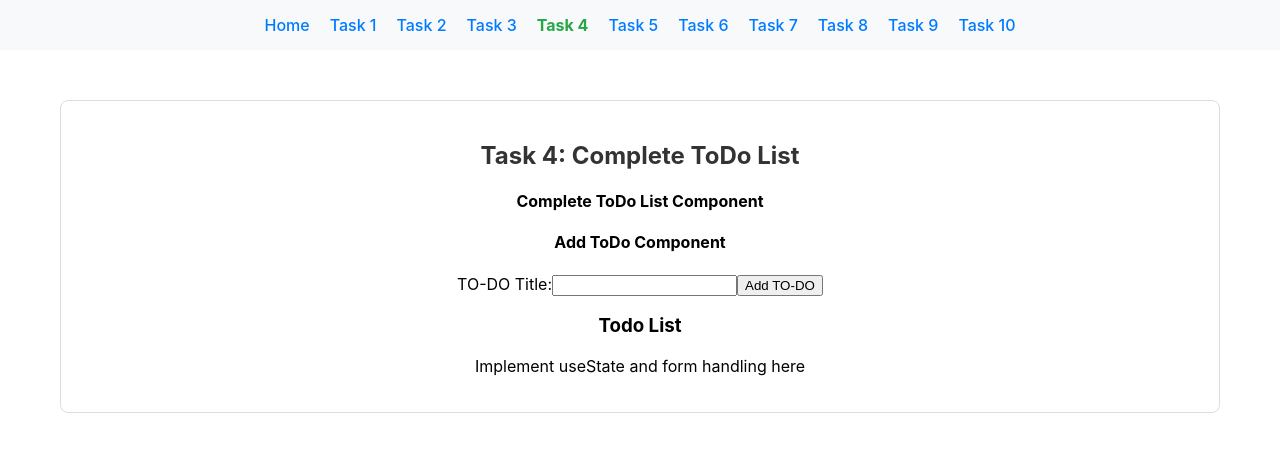
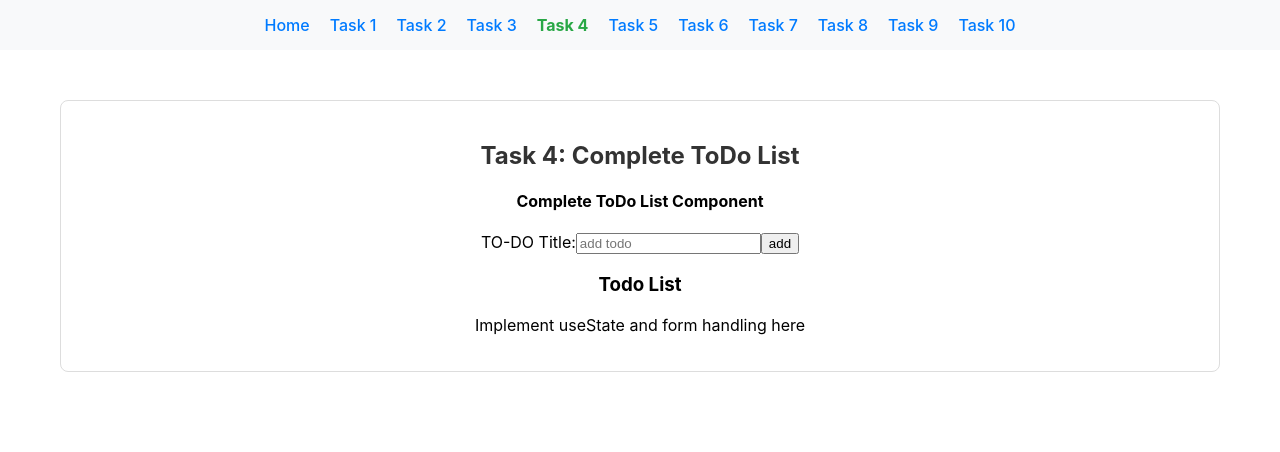
Before and after one commit to alr0412/node.js-pre-training-assignment-solution, a React (Create React App) app in the folder React-CSS/react-todo-app/: page /task-04 in a window 1280 px wide. Shown: the top 452 px of the page. Built offline with nearby package versions, Linux system fonts and the light colour scheme.

Commit message:
resolve failed tests in React-CSS

```diff
--- a/React-CSS/react-todo-app/src/solutions/task-02/ToDoItem.tsx
+++ b/React-CSS/react-todo-app/src/solutions/task-02/ToDoItem.tsx
@@ -57,7 +57,10 @@ export const ToDoItem: React.FC<TodoItemProps> = ({ todo }) => {
       {/* TODO: Replace this with your implementation */}
       {/*<h4>ToDo Item Component</h4>*/}
       <p className={`todo-item ${Todo.completed ? "completed" : "active"}`}>
-        {Todo.title} - {Todo.completed ? "Completed" : "Not Completed"}
+        <span>{Todo.title}</span>:
+        <span>
+          {Todo.title} - {Todo.completed ? "completed" : "not completed"}
+        </span>
         <input
           type="checkbox"
           defaultChecked={todo.completed}
--- a/React-CSS/react-todo-app/src/solutions/task-03/AddToDo.tsx
+++ b/React-CSS/react-todo-app/src/solutions/task-03/AddToDo.tsx
@@ -53,28 +53,36 @@ export const AddToDo: React.FC = () => {
   const handleAddTodo = (e: React.FormEvent) => {
     e.preventDefault();
 
-    if(inputValue==='') return;
+    if (inputValue === "") return;
 
-    const newTodo: Todo = { id: Date.now(), title: inputValue, completed: false };
-    setTodos(todos => [...todos, newTodo]);
+    const newTodo: Todo = {
+      id: Date.now(),
+      title: inputValue,
+      completed: false,
+    };
+    setTodos((todos) => [...todos, newTodo]);
 
-    setInputValue('');
+    setInputValue("");
   };
 
   return (
     <div>
       {/* TODO: Replace this with your implementation */}
-      <h4>Add ToDo Component</h4>
       <form onSubmit={handleAddTodo}>
         <label>
           TO-DO Title:
           <input
             type="text"
             value={inputValue}
-            onChange={(event) => {setInputValue(event.target.value)}}
+            onChange={(event) => {
+              setInputValue(event.target.value);
+            }}
+            placeholder="add todo"
           />
         </label>
-        <button type="submit">Add TO-DO</button>
+        <button type="submit">
+          <span>add</span>
+        </button>
       </form>
       <ToDoList todos={todos}></ToDoList>
       <p>Implement useState and form handling here</p>
--- a/React-CSS/react-todo-app/src/solutions/task-05/FilteredToDoList.tsx
+++ b/React-CSS/react-todo-app/src/solutions/task-05/FilteredToDoList.tsx
@@ -107,9 +107,10 @@ export const FilteredToDoList: React.FC = () => {
             onChange={(event) => {
               setInputValue(event.target.value);
             }}
+            placeholder="add todo"
           />
         </label>
-        <button type="submit">Add TO-DO</button>
+        <button type="submit">add</button>
       </form>
       <select
         onChange={(e) => {
--- a/React-CSS/react-todo-app/src/solutions/task-07/StyledToDoItem.module.css
+++ b/React-CSS/react-todo-app/src/solutions/task-07/StyledToDoItem.module.css
@@ -8,6 +8,5 @@
 
 .todo-item.completed {
   background-color: #e8f5e8;
-  text-decoration: line-through;
   color: #666;
 }
--- a/React-CSS/react-todo-app/src/solutions/task-07/StyledToDoItem.tsx
+++ b/React-CSS/react-todo-app/src/solutions/task-07/StyledToDoItem.tsx
@@ -77,7 +77,8 @@ export const StyledToDoItem: React.FC<TodoItemProps> = ({ todo }) => {
       <p
         className={`${styles["todo-item"]} ${todo.completed ? styles.completed : ""}`}
       >
-        {todo.title} - {todo.completed ? "Completed" : "Not Completed"}
+        <span>{todo.title}</span>
+        <span> - {todo.completed ? "completed" : "not completed"}</span>
       </p>
     </div>
   );
--- a/React-CSS/react-todo-app/src/solutions/task-10/AddToDoForm.tsx
+++ b/React-CSS/react-todo-app/src/solutions/task-10/AddToDoForm.tsx
@@ -138,10 +138,11 @@ export const AddToDoForm: React.FC = () => {
             type="text"
             value={input}
             onChange={(e) => handleInputChange(e.target.value)}
+            placeholder="add todo"
           />
         </label>
         <button type="submit" disabled={isDisabledButton}>
-          SUBMIT
+          submit
         </button>
       </form>
       <ToDoList todos={todos}></ToDoList>
```
Also changed, not shown: React-CSS/react-todo-app/src/solutions/task-01/ToDoList.tsx (+6 -6 lines).
